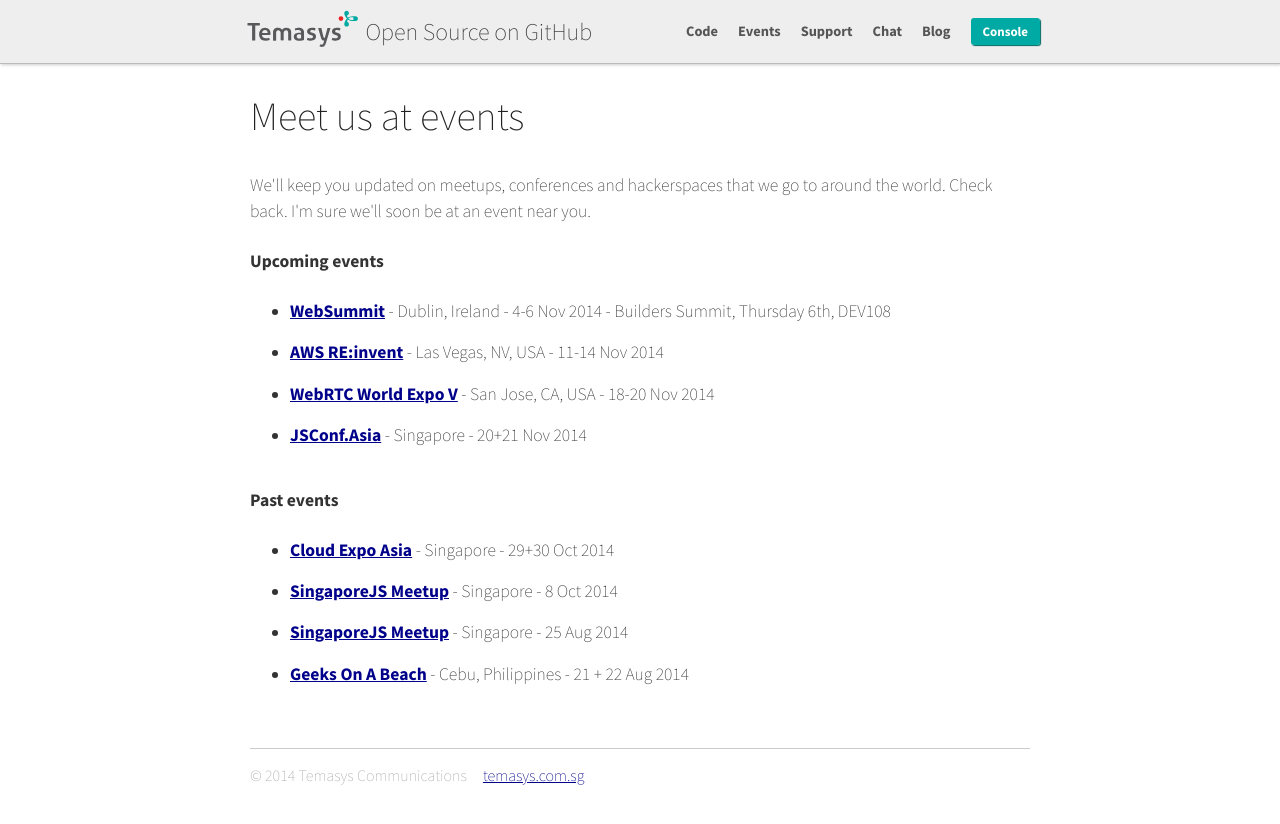
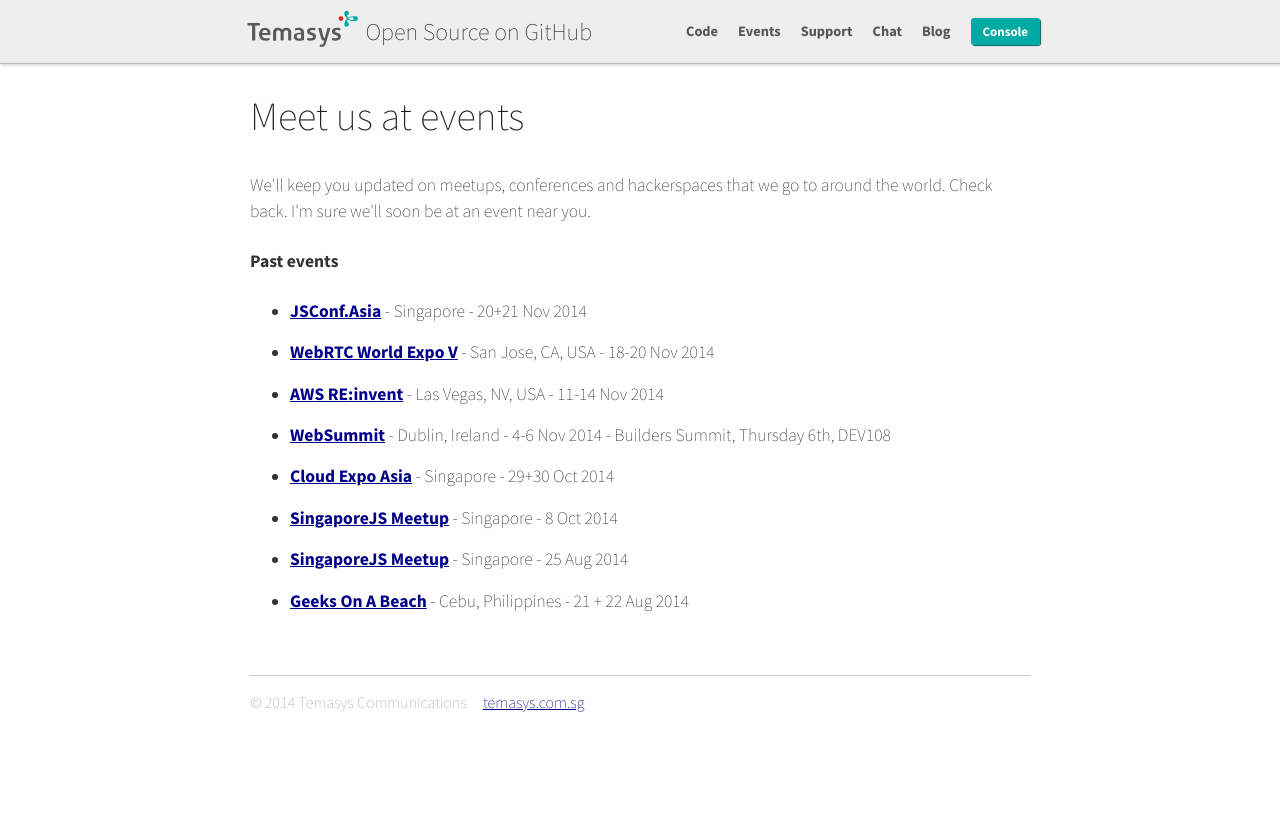
Before and after one commit to Temasys/temasys.github.io, a Jekyll site: the page built from events.html, in a window 1280 px wide. Shown: the top 824 px of the page. Built offline with Jekyll 4.4.1, drawn with Linux system fonts in a browser that asks for light colours; nearby versions of some CDN libraries; Markdown is read by kramdown in place of the engine named in the settings.

Commit message:
Updating events list

```diff
--- a/events.html
+++ b/events.html
@@ -7,27 +7,30 @@
     <p>
         We'll keep you updated on meetups, conferences and hackerspaces that we go to around the world. Check back. I'm sure we'll soon be at an event near you.
     </p>
-    <p>
+    <!--<p>
         <h4>Upcoming events</h4>
     </p>
     <ul>
         <li>
-            <b><a href="http://www.websummit.net" target="_blank">WebSummit</a></b> - Dublin, Ireland - 4-6 Nov 2014 - Builders Summit, Thursday 6th, DEV108
+
+        </li>
+    </ul>//-->
+    <p>
+        <h4>Past events</h4>
+    </p>
+    <ul>
+        <li>
+            <b><a href="http://2014.jsconf.asia" target="_blank">JSConf.Asia</a></b> - Singapore - 20+21 Nov 2014
+        </li>
+        <li>
+            <b><a href="http://www.webrtcworld.com/conference/west/default.aspx" target="_blank">WebRTC World Expo V</a></b> - San Jose, CA, USA - 18-20 Nov 2014
         </li>
         <li>
             <b><a href="https://reinvent.awsevents.com/" target="_blank">AWS RE:invent</a></b> - Las Vegas, NV, USA - 11-14 Nov 2014
         </li>
         <li>
-            <b><a href="http://www.webrtcworld.com/conference/west/default.aspx" target="_blank">WebRTC World Expo V</a></b> - San Jose, CA, USA - 18-20 Nov 2014
+            <b><a href="http://www.websummit.net" target="_blank">WebSummit</a></b> - Dublin, Ireland - 4-6 Nov 2014 - Builders Summit, Thursday 6th, DEV108
         </li>
-        <li>
-            <b><a href="http://2014.jsconf.asia" target="_blank">JSConf.Asia</a></b> - Singapore - 20+21 Nov 2014
-        </li>
-    </ul>
-    <p>
-        <h4>Past events</h4>
-    </p>
-    <ul>
         <li>
             <b><a href="http://www.cloudexpoasia.com" target="_blank">Cloud Expo Asia</a></b> - Singapore - 29+30 Oct 2014
         </li>
```
